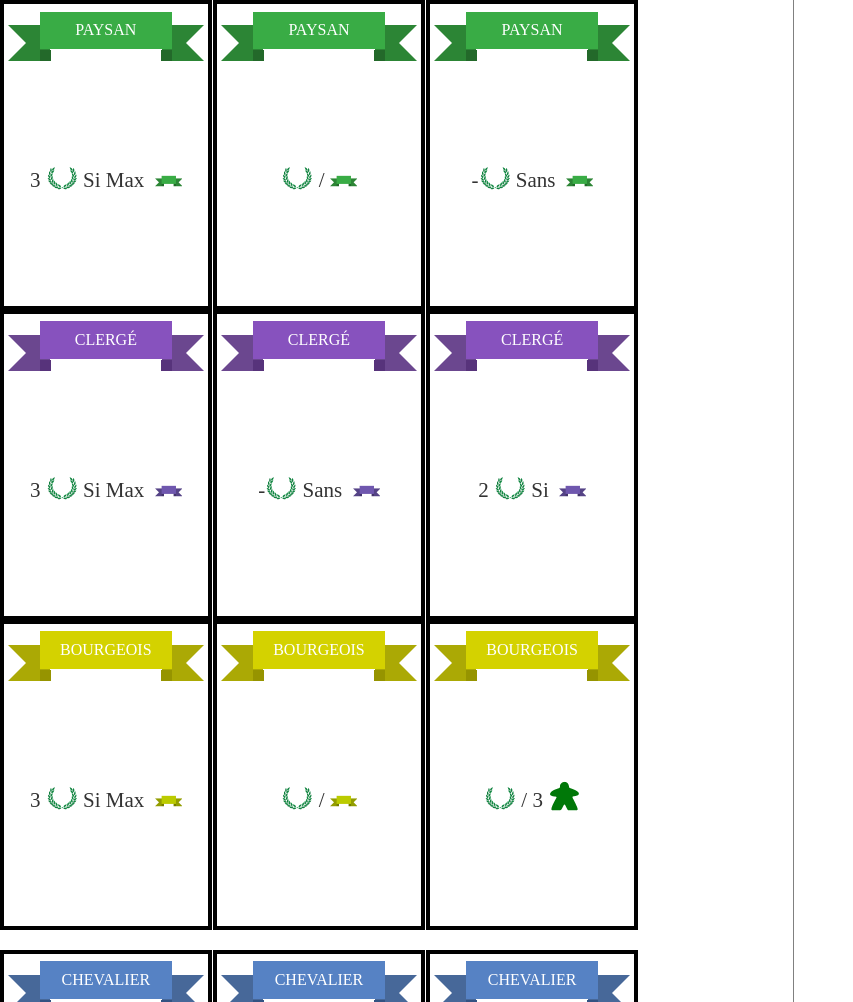
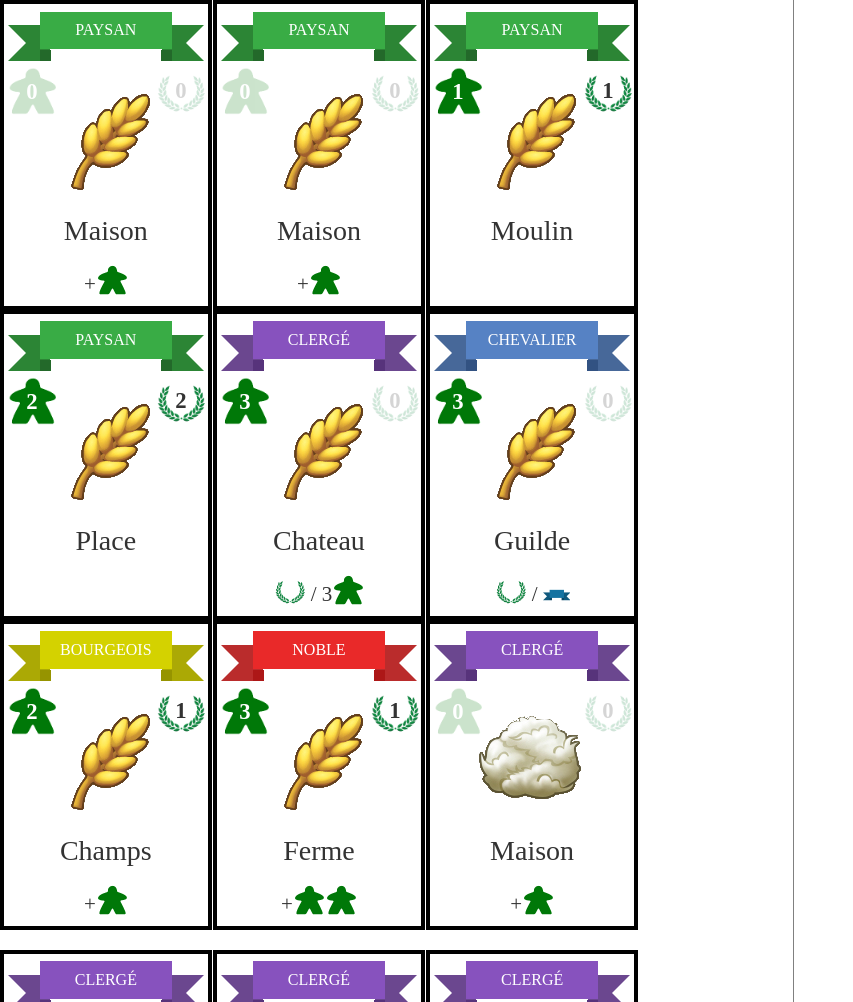
Before and after one commit to stgfop/cards, a website: page app/index.html at #/view1 in a window 1280 px wide. Shown: the top 1002 px of the page, without its empty margins (0-853 px from the left). Drawn offline with Linux system fonts and the light colour scheme; a web font is replaced by a local one.

Commit message:
add color to resource tokens remove setup cards

```diff
--- a/app/view1/view1.css
+++ b/app/view1/view1.css
@@ -32,11 +32,6 @@
         margin: 0 0;
         padding: 0.2cm;
     }
-
-    .card-setup .effect {
-        margin-top: 2.8cm;
-    }
-
 
     .card-play .values {
         max-height: 64px;
@@ -77,7 +72,7 @@
         text-align: center;
         margin-bottom: 0.2cm;
     }
-    .card-play .effect, .card-setup .effect {
+    .card-play .effect {
         text-transform: capitalize;
         text-align: center;
         max-height: 1.1cm;
--- a/app/view1/view1.html
+++ b/app/view1/view1.html
@@ -1,12 +1,4 @@
 <div class="container-card-setup">
-    <div ng-repeat="card in setupCards.all" class="card-container">
-        <div class="card card-setup">
-            <div class="ribbon ribbon-color-{{card.type.color}}">
-                <span class="ribbon-content type" ng-bind="card.type.name | uppercase" ></span>
-            </div>
-            <div class="effect" effect="card"></div>
-        </div>
-    </div>
     <div ng-repeat="card in cards" class="card-container">
         <div class="card card-play">
             <div class="ribbon ribbon-color-{{card.type.color}}">
@@ -24,7 +16,7 @@
         </div>
     </div>
     <div ng-repeat="card in resources" class="card-container">
-        <div class="token">
+        <div class="token" style="border-color: {{card.color}}">
             <span class="resource-{{card.img}}" data-tooltip="{{card.name}}"></span>
         </div>
     </div>
--- a/app/view1/view1.js
+++ b/app/view1/view1.js
@@ -10,25 +10,24 @@ angular.module('myApp.view1', ['ngRoute'])
             }])
         .controller('View1Ctrl', ['$scope', function($scope) {
                 $scope.cards = [];
-                $scope.setupCards = {};
                 $scope.resources = {};
                 $scope.cardTypes = {};
                 $scope.effects = {};
 
                 function init() {
-                    var r = $scope.resources;
-                    r.whea = createResource("blé", "wheat");
-                    r.ston = createResource("ardoise", "stone");
-                    r.gold = createResource("or", "gold");
-                    r.wool = createResource("laine", "wool");
-                    r.weap = createResource("fer", "iron");
-
                     var ct = $scope.cardTypes;
                     ct.pay = createCardType("paysan", "green");
                     ct.cle = createCardType("clergé", "purple");
                     ct.bou = createCardType("bourgeois", "gold");
                     ct.kni = createCardType("chevalier", "blue");
                     ct.nob = createCardType("noble", "red");
+
+                    var r = $scope.resources;
+                    r.whea = createResource("blé", "wheat", ct.pay.color);
+                    r.ston = createResource("ardoise", "stone", ct.nob.color);
+                    r.gold = createResource("or", "gold", ct.bou.color);
+                    r.wool = createResource("laine", "wool", ct.cle.color);
+                    r.weap = createResource("fer", "iron", ct.kni.color);
 
                     var e = $scope.effects;
                     e.none = createEffect("<none>", "noeffect");
@@ -55,7 +54,6 @@ angular.module('myApp.view1', ['ngRoute'])
                     e.s_pPiece = createEffect("<score> / 3 <meeple>", "s_pPiece");
                     e.s_pCarteDiff = createEffect("<score> / ≠<ribbon-gray>", "s_pCarteDiff");
 
-                    initSetupCards(ct, e);
                     initCards(r, ct, e);
                 }
 
@@ -90,40 +88,13 @@ angular.module('myApp.view1', ['ngRoute'])
                     createPlayCard(resource, pointType, "guilde", 3, 0, pointEffect);
                 }
 
-                function initSetupCards(ct, e) {
-                    $scope.setupCards.pay = [createSetupCard(ct.pay, "Paysans", e.s_pPlusC)];
-                    $scope.setupCards.cle = [createSetupCard(ct.cle, "Prêtres", e.s_pPlusC)];
-                    $scope.setupCards.bou = [createSetupCard(ct.bou, "Bourgeois", e.s_pPlusC)];
-                    $scope.setupCards.kni = [createSetupCard(ct.kni, "Chevaliers", e.s_pPlusC)];
-                    $scope.setupCards.nob = [createSetupCard(ct.nob, "Nobles", e.s_pPlusC)];
 
-                    $scope.setupCards.pay.push(createSetupCard(ct.pay, "Paysans", e.s_pParC));
-                    $scope.setupCards.bou.push(createSetupCard(ct.bou, "Bourgeois", e.s_pParC));
 
-                    $scope.setupCards.pay.push(createSetupCard(ct.pay, "Paysans", e.s_pSansC));
-                    $scope.setupCards.cle.push(createSetupCard(ct.cle, "Prêtres", e.s_pSansC));
-
-                    $scope.setupCards.bou.push(createSetupCard(ct.bou, "Bourgeois", e.s_pPiece));
-                    $scope.setupCards.nob.push(createSetupCard(ct.nob, "Nobles", e.s_pPiece));
-
-                    $scope.setupCards.cle.push(createSetupCard(ct.cle, "Prêtres", e.s_pSiC));
-                    $scope.setupCards.kni.push(createSetupCard(ct.kni, "Chevaliers", e.s_pSiC));
-
-                    $scope.setupCards.kni.push(createSetupCard(ct.kni, "Chevaliers", e.s_pCarteDiff));
-                    $scope.setupCards.nob.push(createSetupCard(ct.nob, "Nobles", e.s_pCarteDiff));
-
-                    $scope.setupCards.all = $scope.setupCards.pay
-                            .concat($scope.setupCards.cle)
-                            .concat($scope.setupCards.bou)
-                            .concat($scope.setupCards.kni)
-                            .concat($scope.setupCards.nob);
-
-                }
-
-                function createResource(name, img) {
+                function createResource(name, img, color) {
                     return {
                         name: name,
-                        img: img
+                        img: img,
+                        color: color
                     }
                 }
 
@@ -152,14 +123,6 @@ angular.module('myApp.view1', ['ngRoute'])
                     });
                 }
 
-                function createSetupCard(type, name, effect) {
-                    return {
-                        name: name,
-                        type: type,
-                        effect: effect
-                    };
-                }
-
                 init();
 
             }])
```
